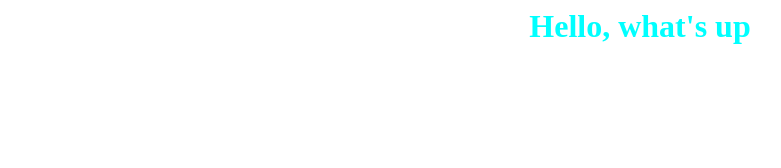
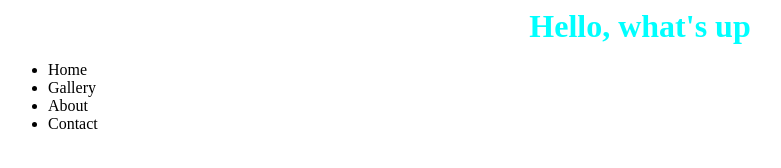
Before and after one commit to faysalahmed93/my-first-git, a plain HTML site: page Index.html in a window 1280 px wide. Shown: the whole page, without its empty margins (0-781 px from the left). Drawn offline with Linux system fonts and the light colour scheme.

Commit message:
Menu is added

```diff
--- a/Index.html
+++ b/Index.html
@@ -7,5 +7,12 @@
 </head>
 <body>
     <h1 style=" color:aqua ;text-align: center; margin: auto;" > Hello, what's up</h1>
+
+    <ul>
+        <li><a href="#"></a>Home</li>
+        <li><a href="#"></a>Gallery</li>
+        <li><a href="#"></a>About</li>
+        <li><a href="#"></a>Contact</li>
+    </ul>
 </body>
 </html>
```
